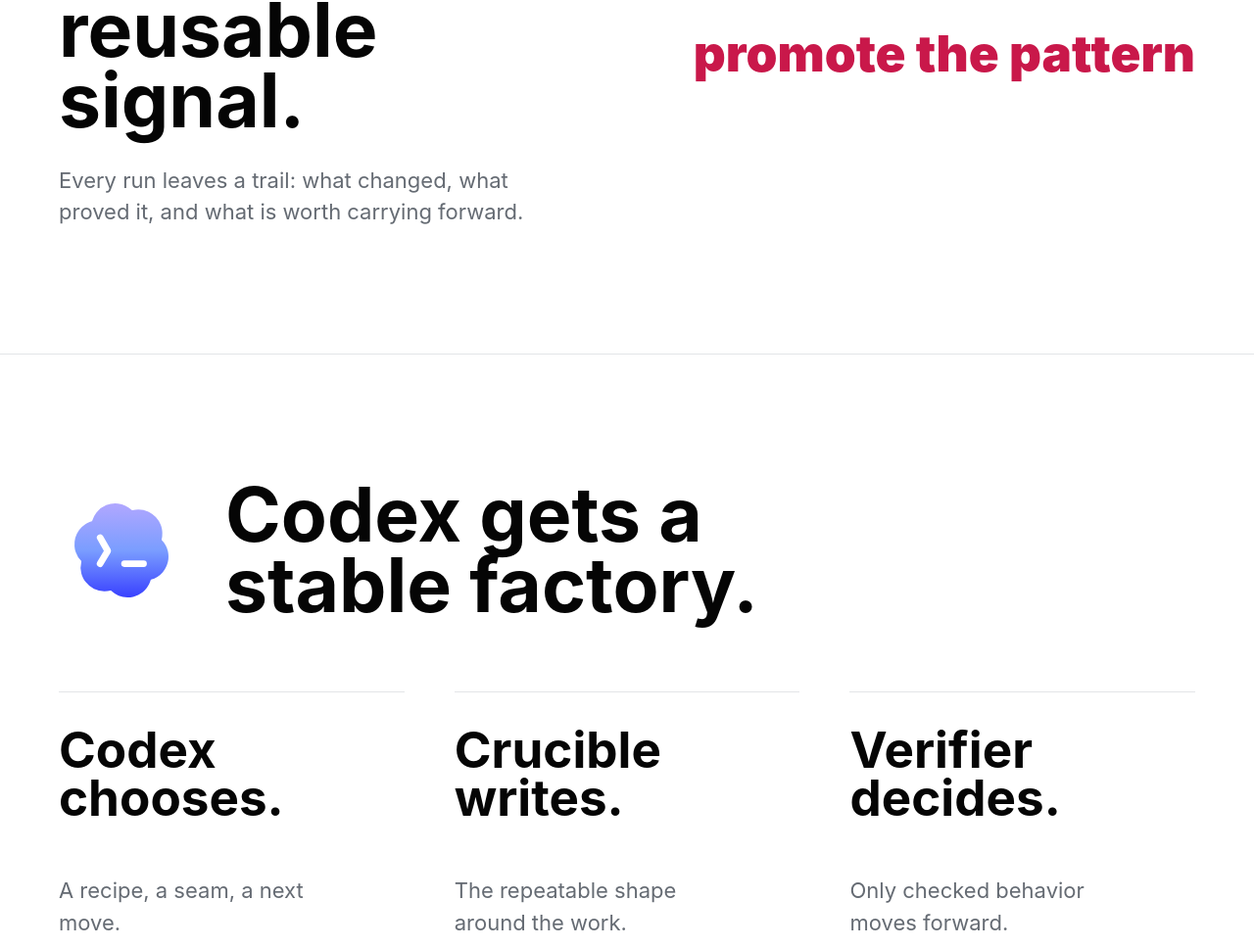
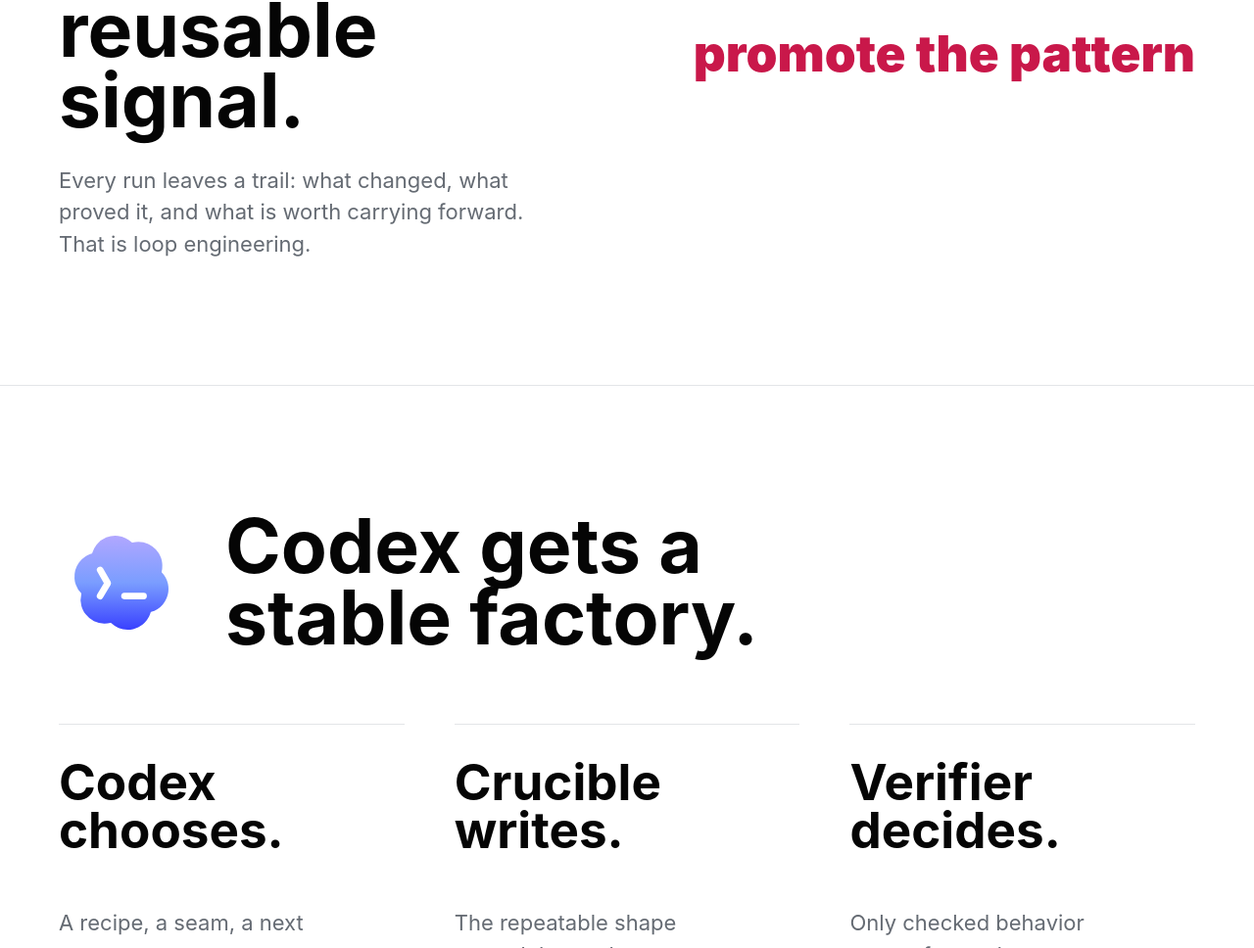
Before and after one commit to dunkeln/crucible, an Astro site in the folder site/: page / in a window 1280 px wide. Shown: the part 2056-3024 px from the top of the page at 98% size. Built offline with nearby package versions, Linux system fonts and the light colour scheme; Astro itself is replaced by a stand-in of ours.

Commit message:
Name loop engineering on the site
Problem: the product page showed the loop but did not name the operating idea.

Why it matters: the site needs one compact phrase that helps visitors connect the checked-work loop to the product thesis.

Changed: added one loop-engineering sentence to the loop section.

Not changed: layout, harness code, analytics, and deployment config were left untouched.

Co-authored-by: Codex <codex@openai.com>

```diff
--- a/site/src/pages/index.astro
+++ b/site/src/pages/index.astro
@@ -64,7 +64,7 @@ const architecture = [
         <div class="shell loop-grid">
           <header class="loop-copy">
             <h2>Crucible turns checked work into reusable signal.</h2>
-            <p>Every run leaves a trail: what changed, what proved it, and what is worth carrying forward.</p>
+            <p>Every run leaves a trail: what changed, what proved it, and what is worth carrying forward. That is loop engineering.</p>
           </header>
           <ol class="loop-stack" aria-label="Crucible loop">
             {loop.map(([title, body]) => (
```
